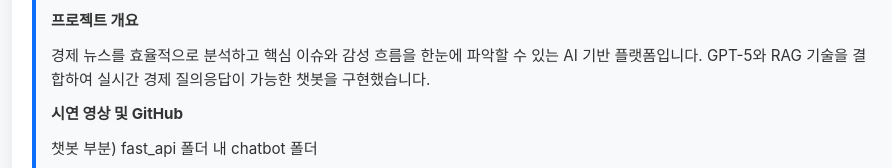
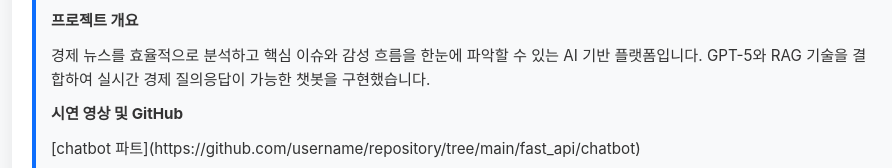
Before and after one commit to yooseungmin9/yooseungmin9.github.io, a plain HTML site: page index.html in a window 1280 px wide. Shown: the part 1580-1748 px from the top of the page, without its empty margins (178-1074 px from the left). Drawn offline with Linux system fonts and the light colour scheme.

Commit message:
Update index.html

```diff
--- a/index.html
+++ b/index.html
@@ -651,7 +651,9 @@
             </p>
 
             <p><strong>시연 영상 및 GitHub</strong></p>
-            <p>챗봇 부분) fast_api 폴더 내 chatbot 폴더</p>
+            <p>
+            [chatbot 파트](https://github.com/username/repository/tree/main/fast_api/chatbot)
+            </p>
             <div class="link-group">
                 <a href="https://www.youtube.com/watch?v=Bk_dYeuUDCE" target="_blank">
                     <img src="img/youtube.png" alt="YouTube" style="width: 36px; height: 24px;">
```
